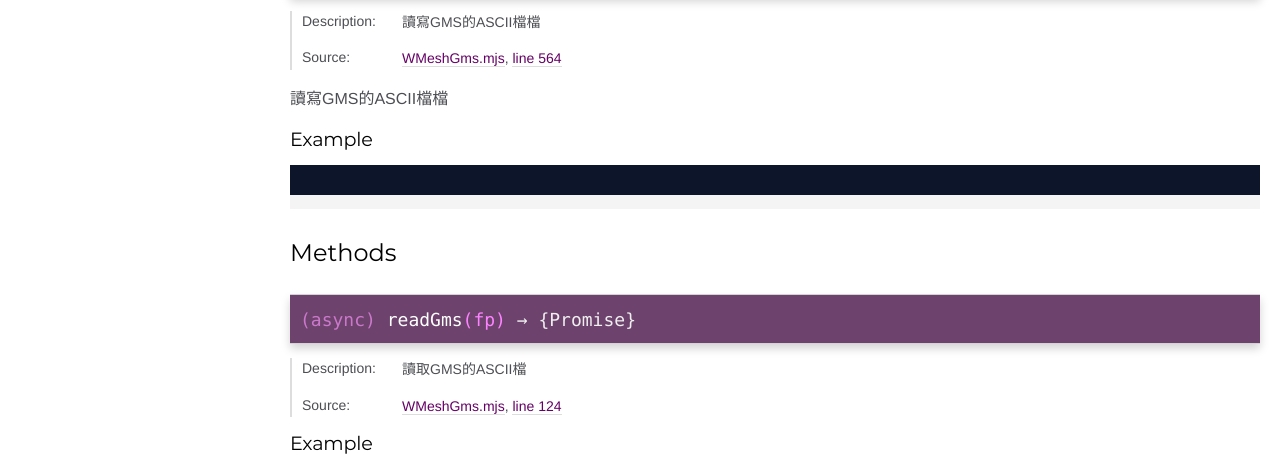
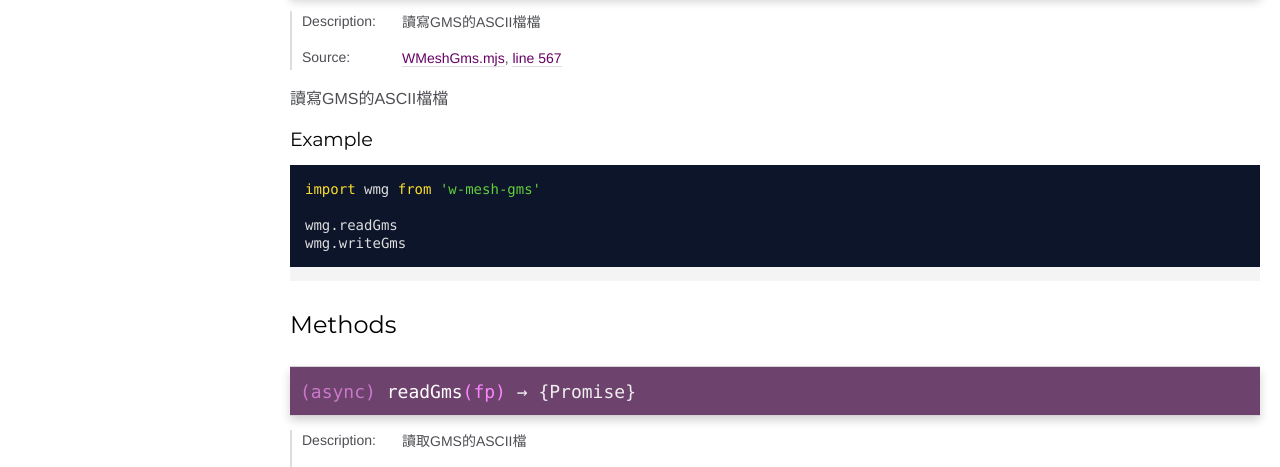
Before and after one commit to yuda-lyu/w-mesh-gms, a plain HTML site: page global.html in a window 1280 px wide. Shown: the part 253-720 px from the top of the page. Drawn offline with Linux system fonts and the light colour scheme.

Commit message:
deploy 2026-10-16T03:51:13.436Z

```diff
--- a/global.html
+++ b/global.html
@@ -140,7 +140,7 @@
 
     <dt class="tag-source">Source:</dt>
     <dd class="tag-source"><ul class="dummy"><li>
-        <a href="WMeshGms.mjs.html">WMeshGms.mjs</a>, <a href="WMeshGms.mjs.html#line564">line 564</a>
+        <a href="WMeshGms.mjs.html">WMeshGms.mjs</a>, <a href="WMeshGms.mjs.html#line567">line 567</a>
     </li></ul></dd>
 
 
@@ -191,7 +191,10 @@
 
     <h5 class="h5-examples">Example</h5>
 
-    <pre class="prettyprint"><code></code></pre>
+    <pre class="prettyprint"><code>import wmg from 'w-mesh-gms'
+
+wmg.readGms
+wmg.writeGms</code></pre>
 
 
 
@@ -734,7 +737,7 @@ writeGms({ name, cols }, fpOut)
 <br class="clear">
 
 <footer>
-    Documentation generated by <a href="https://github.com/jsdoc3/jsdoc">JSDoc 4.0.5</a> on Sun Oct 11 2026 12:57:40 GMT+0800 (台北標準時間) using the <a href="https://github.com/clenemt/docdash">docdash</a> theme.
+    Documentation generated by <a href="https://github.com/jsdoc3/jsdoc">JSDoc 4.0.5</a> on Fri Oct 16 2026 11:50:42 GMT+0800 (台北標準時間) using the <a href="https://github.com/clenemt/docdash">docdash</a> theme.
 </footer>
 
 <script>prettyPrint();</script>
```
Also changed, not shown: WMeshGms.mjs.html (+5 -2 lines), index.html (+1 -1 lines).
